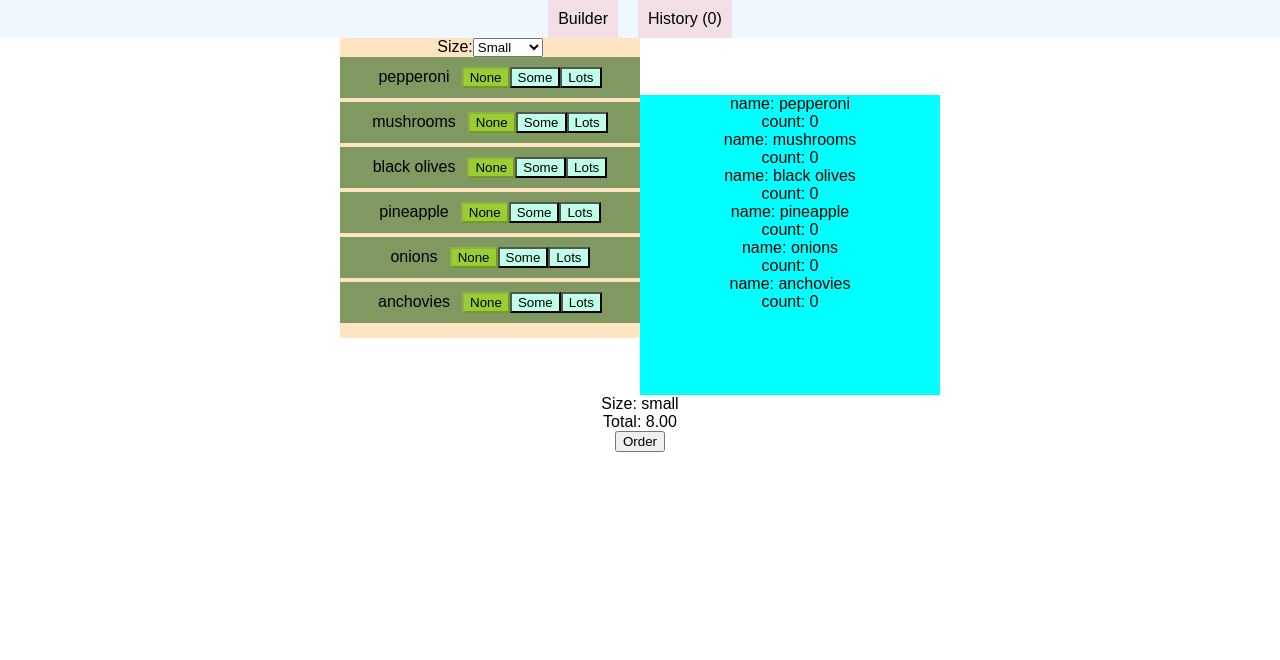
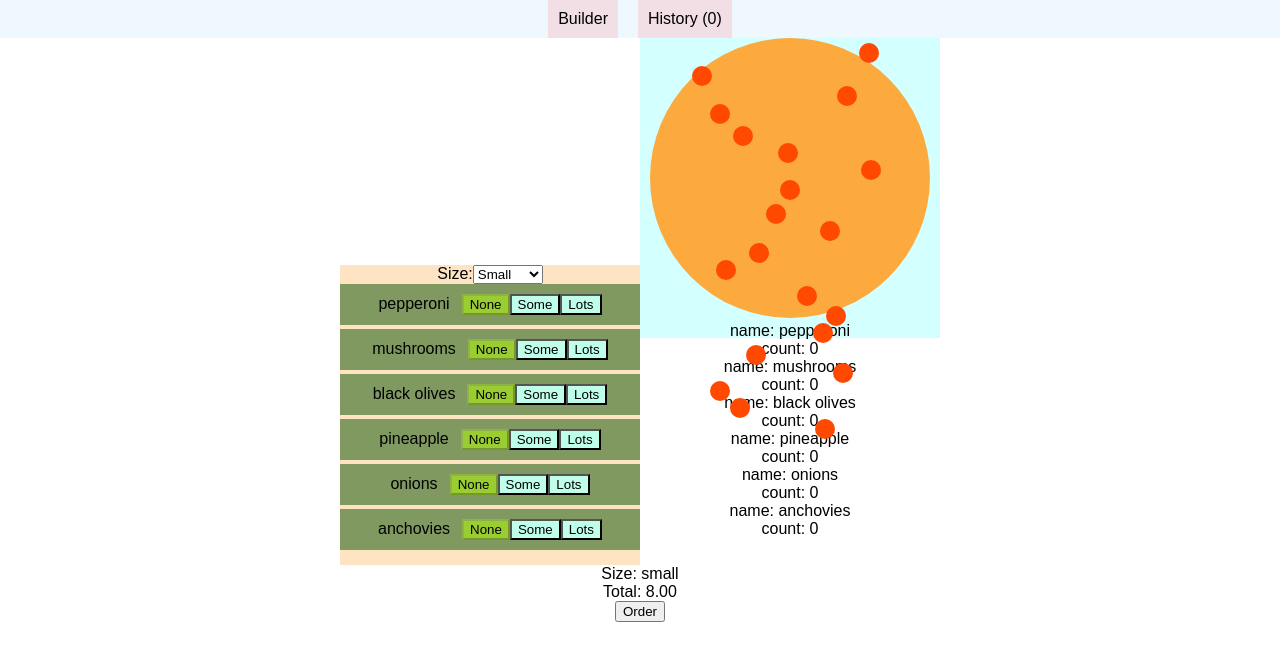
Before and after one commit to jltyler/pizza-build, a React (Create React App) app: page / in a window 1280 px wide. Shown: the top 660 px of the page. Built offline with nearby package versions, Linux system fonts and the light colour scheme.

Commit message:
Starting to create proper pizza preview

```diff
--- a/src/comp/builder/preview/Preview.css
+++ b/src/comp/builder/preview/Preview.css
@@ -2,5 +2,22 @@
     display: inline-block;
     width: 300px;
     height: 300px;
-    background-color: aqua;
+    background-color: rgb(211, 255, 255);
 }
+
+.pizza-base {
+    display: inline-block;
+    width: 280px;
+    height: 280px;
+    box-sizing: border-box;
+    background-color: rgb(252, 169, 61);
+    border-radius: 50%;
+}
+
+.pepperoni {
+    position: relative;
+    background-color: rgb(255, 72, 0);
+    width: 20px;
+    height: 20px;
+    border-radius: 50%;
+}
--- a/src/comp/builder/preview/Preview.js
+++ b/src/comp/builder/preview/Preview.js
@@ -1,5 +1,16 @@
 import React from 'react';
 import './Preview.css'
+
+const positions = [];
+
+for (let i = 0; i < 20; i++) {
+    positions.push([
+        Math.random() * 180 + 40,
+        Math.random() * 10 + 0,
+    ]);
+}
+
+console.log("positions: ", positions);
 
 const ListIngredients = (ingredients) => {
     const ret_list = [];
@@ -13,7 +24,19 @@ const ListIngredients = (ingredients) => {
 const Preview = (props) => {
     return (
         <div className="preview">
-        {ListIngredients(props.ingredients)}
+            <div className="pizza-base">
+                {positions.map((p, i) => {
+                    return <div
+                        className="pepperoni"
+                        style={{
+                            left: p[0],
+                            top: p[1],
+                        }}
+                        key={i}></div>
+                })}
+
+            </div>
+            {ListIngredients(props.ingredients)}
         </div>
     )
 }
```
